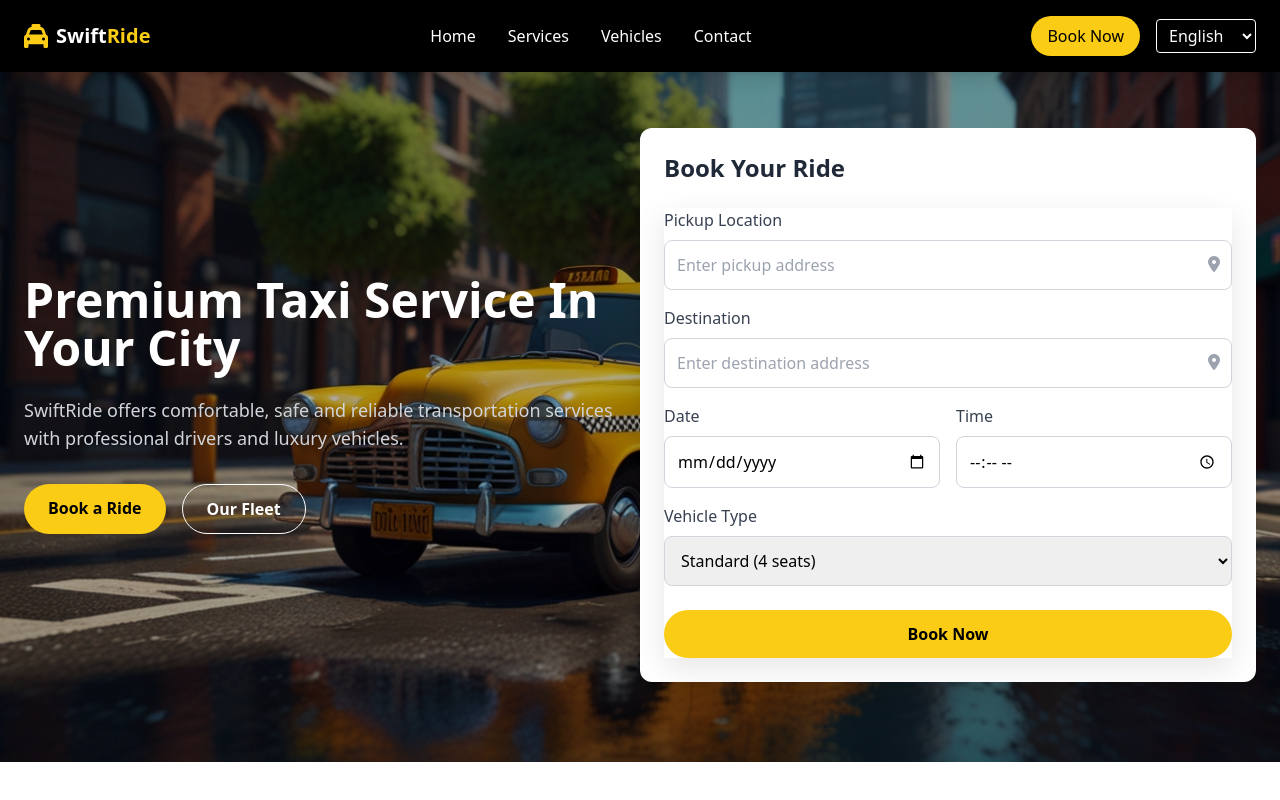
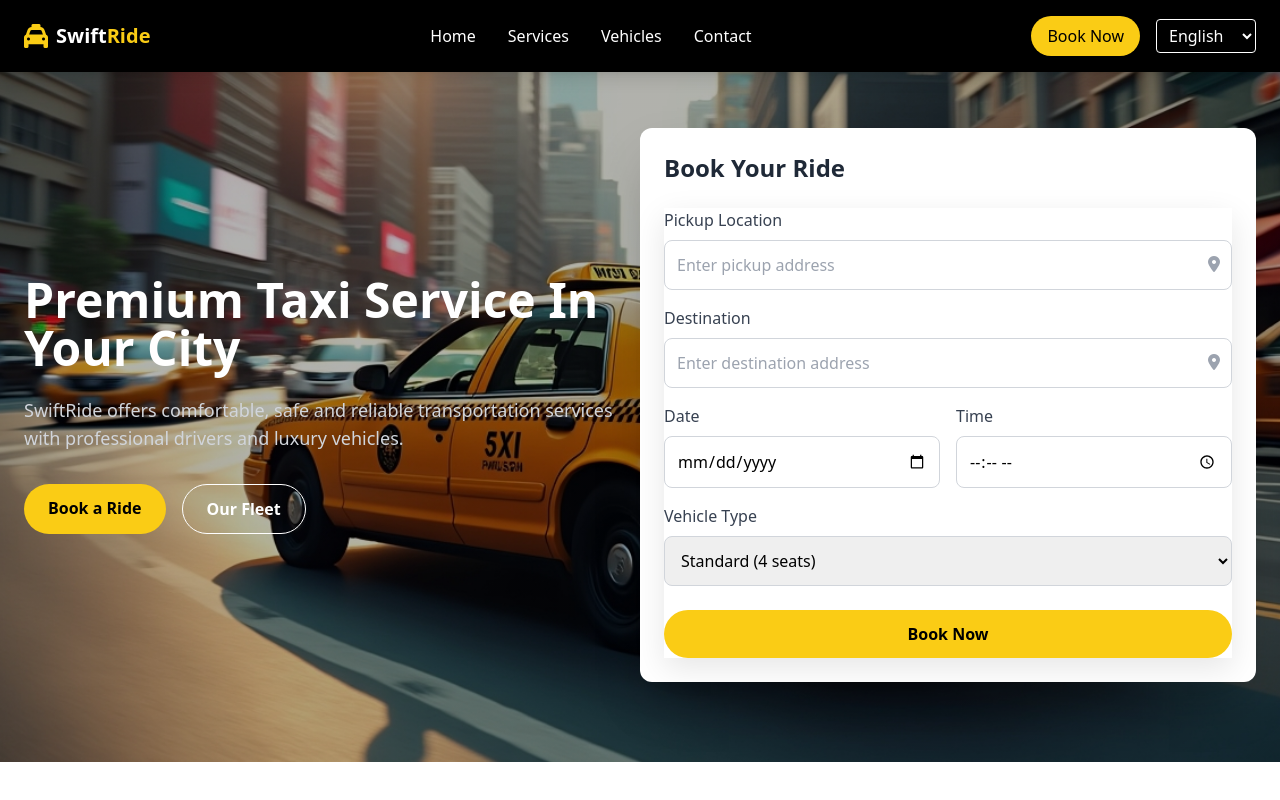
Before and after one commit to sh454/shahryartaxiapp, a plain HTML site: page index.html in a window 1280 px wide. Shown: the top 800 px of the page. Drawn offline with nearby package versions, Linux system fonts and the light colour scheme.

Commit message:
style.css

```diff
--- a/assest/style.css
+++ b/assest/style.css
@@ -1,5 +1,5 @@
 .hero-bg {
-    background-image: linear-gradient(rgba(0, 0, 0, 0.3), rgba(0, 0, 0, 0.3)), url('i1.jpg');
+    background-image: linear-gradient(rgba(0, 0, 0, 0.3), rgba(0, 0, 0, 0.3)), url('Flux_Dev_Create_a_stunning_4k_image_of_a_taxi_with_intricate_d_2.jpg');
     background-size: cover;
     background-position: center;
     background-repeat: no-repeat;
```
